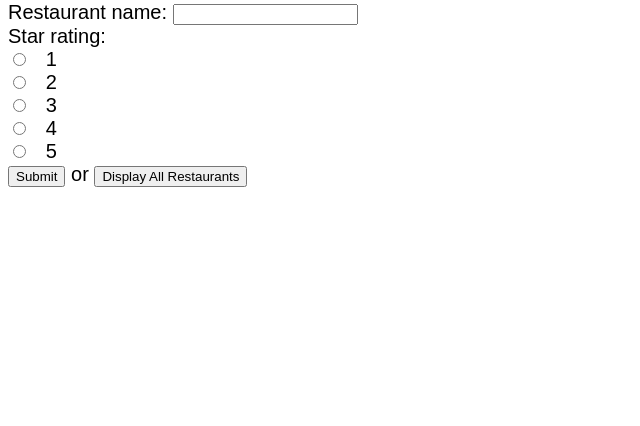
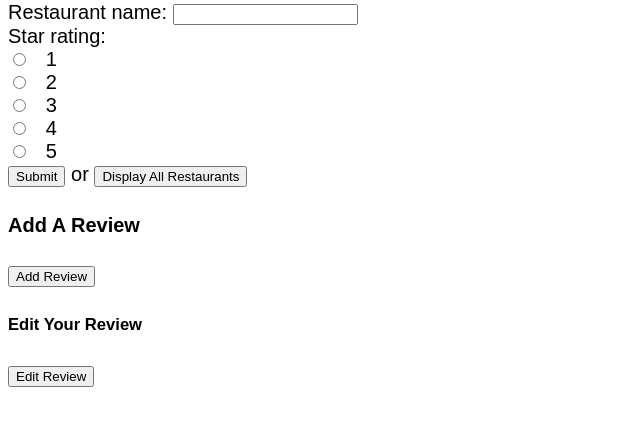
Before and after one commit to rashelrr/team_piplups, a Flask app: page / in a window 1280 px wide. Shown: the part 254-680 px from the top of the page, without its empty margins (0-640 px from the left). Run offline with Flask 2, Linux system fonts and the light colour scheme; data comes from the database, SQL or seed files in the repository; data that the repository does not hold is empty.

Commit message:
Added buttons, still faulty.

```diff
--- a/templates/homepage.html
+++ b/templates/homepage.html
@@ -50,6 +50,15 @@
         <button onclick="displayAllRestaurants();">Display All Restaurants</button>
 
         <script src="{{ url_for('static', filename = 'homepage.js') }}"></script>
-    </body>
+    <h4>Add A Review</h4>
+        <a href="add_review.html">
+           <button>Add Review</button>
+        </a>
+    <h5>Edit Your Review</h5>
+        <a href="edit_review.html">
+           <button>Edit Review</button>
+        </a>
+
+</body>
 
 </html>
```
